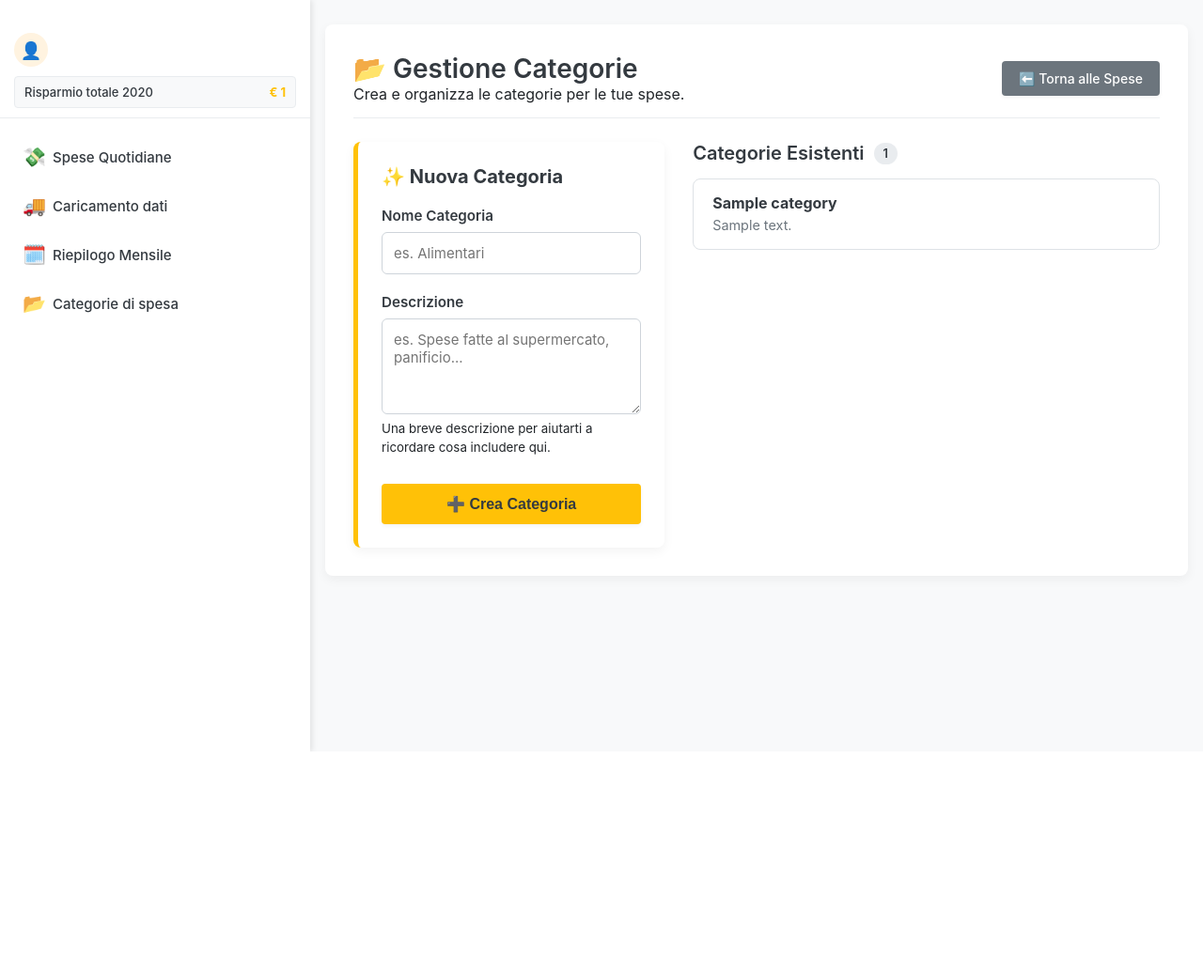
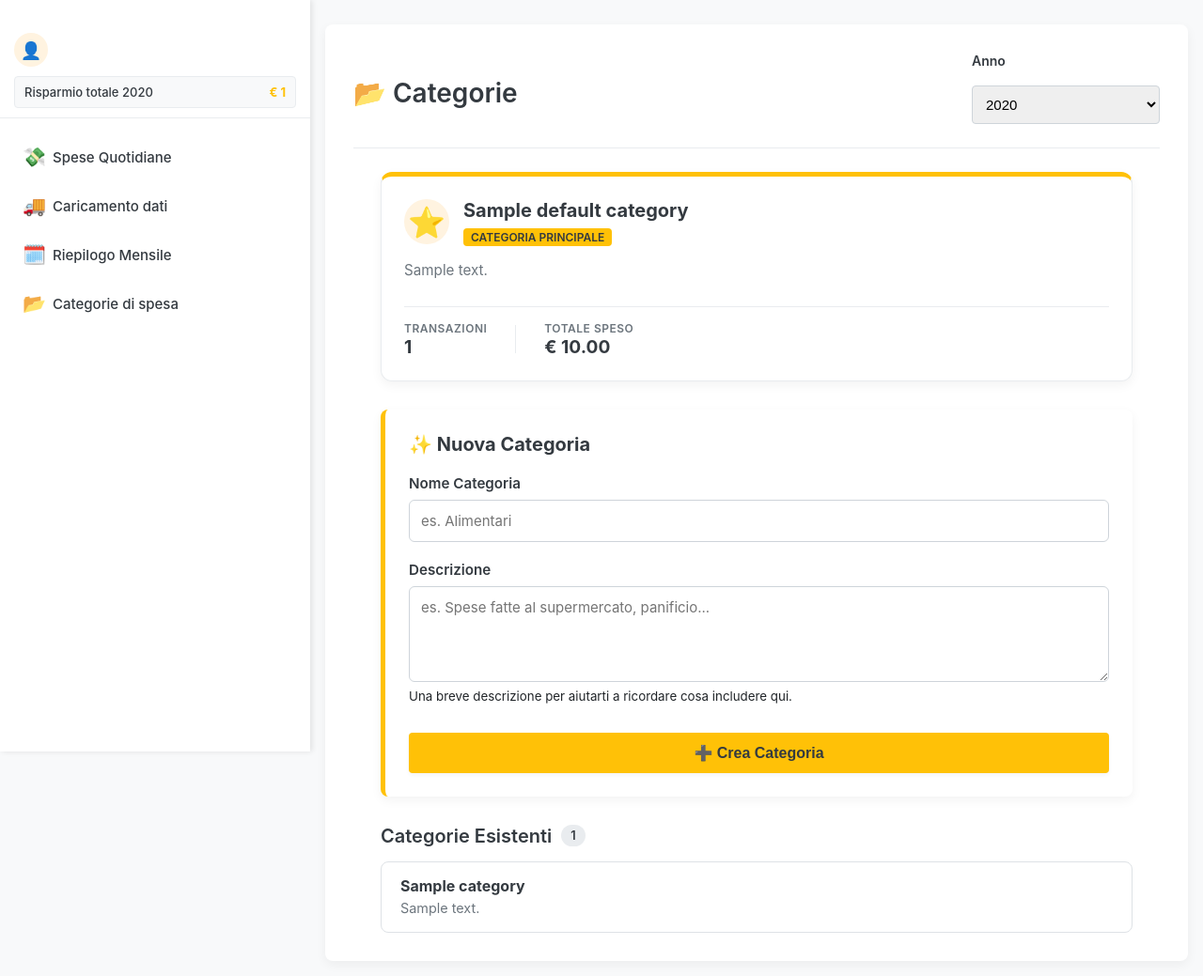
Before and after one commit to gdev93/expense-categorizer, a Django app: template templates/categories/categories.html in a window 1280 px wide. Shown: the whole page at 94% size. Before the commit the page ends 800 px from the top, so only its background shows below. Run offline with Django 5.2, Linux system fonts and the light colour scheme; the template is opened without the code that fills it: most values are stand-ins (such as "Sample title", 1, 10 or a date in 2020).

Commit message:
categories almost done, need refining

```diff
--- a/api/urls.py
+++ b/api/urls.py
@@ -18,7 +18,7 @@ from django.urls import path
 from django.views.generic import RedirectView
 
 from api.entry_point_views import login_form, authenticate_user, register_form, create_user
-from api.views.category_view import CategoryUpdateView
+from api.views.category_view import CategoryUpdateView, CategoryCreateView, CategoryListView
 from api.views.csv_upload_view import CsvUploadView, CsvUploadDelete, CsvProcessView, CsvProgressView, \
     CsvUploadCheckView
 from api.views.rule_view import RuleDefineView, RuleDeleteView
@@ -45,5 +45,7 @@ urlpatterns = [
     path('transactions/rules/', RuleDefineView.as_view(), name='define_rule'),
     path('transactions/category/', CategoryUpdateView.as_view(), name='update_category'),
     path('transactions/category/edit', EditTransactionCategory.as_view(), name='update_transaction_category'),
+    path('categories/create/', CategoryCreateView.as_view(), name='create_category'),
+    path('categories/', CategoryListView.as_view(), name='category_list'),
     path("", RedirectView.as_view(url="transactions/"), name="entry_point")
 ]
--- a/static/css/categories.css
+++ b/static/css/categories.css
@@ -129,6 +129,128 @@
     border: 1px dashed #ced4da;
 }
 
+.category-layout-stacked {
+    display: flex;
+    flex-direction: column;
+    gap: 30px;
+    max-width: 800px; /* Limit width for better readability on desktop */
+    margin: 0 auto; /* Center the column */
+}
+
+.category-form-section,
+.category-list-section {
+    width: 100%;
+    flex: none; /* Disable the flex-grow from previous css */
+}
+
+/* Highlight / Default Category Card Styling */
+.category-highlight-section {
+    max-width: 800px;
+    margin: 0 auto 30px auto;
+}
+
+.highlight-card {
+    background: #fff;
+    border: 1px solid #e9ecef;
+    border-radius: 12px;
+    padding: 24px;
+    box-shadow: 0 4px 12px rgba(0,0,0,0.05);
+    border-top: 5px solid var(--primary-color); /* Gold accent */
+    display: flex;
+    flex-direction: column;
+    gap: 16px;
+}
+
+.highlight-header {
+    display: flex;
+    align-items: flex-start;
+    gap: 15px;
+}
+
+.highlight-icon {
+    font-size: 2rem;
+    background: var(--nav-link-active-bg);
+    width: 48px;
+    height: 48px;
+    display: flex;
+    align-items: center;
+    justify-content: center;
+    border-radius: 50%;
+}
+
+.highlight-titles h4 {
+    margin: 0 0 5px 0;
+    font-size: 1.25rem;
+    color: var(--nav-text-color);
+    font-weight: 700;
+}
+
+.badge-tag {
+    background-color: var(--primary-color);
+    color: var(--nav-text-color);
+    font-size: 0.75rem;
+    padding: 2px 8px;
+    border-radius: 4px;
+    font-weight: 600;
+    text-transform: uppercase;
+}
+
+.highlight-description {
+    color: var(--secondary-color);
+    font-size: 0.95rem;
+    line-height: 1.5;
+    margin: 0;
+}
+
+/* Stats Section within the card */
+.highlight-stats {
+    margin-top: 10px;
+    padding-top: 15px;
+    border-top: 1px solid #e9ecef;
+    display: flex;
+    align-items: center;
+    justify-content: flex-start;
+    gap: 30px;
+}
+
+.stat-box {
+    display: flex;
+    flex-direction: column;
+}
+
+.stat-label {
+    font-size: 0.75rem;
+    text-transform: uppercase;
+    color: var(--secondary-color);
+    font-weight: 600;
+    letter-spacing: 0.5px;
+}
+
+.stat-value {
+    font-size: 1.2rem;
+    font-weight: 700;
+    color: var(--nav-text-color);
+}
+
+.stat-separator {
+    width: 1px;
+    height: 30px;
+    background-color: #e9ecef;
+}
+
+/* Mobile Adjustment for the card */
+@media (max-width: 600px) {
+    .highlight-stats {
+        flex-direction: column;
+        align-items: flex-start;
+        gap: 15px;
+    }
+
+    .stat-separator {
+        display: none;
+    }
+}
+
 /* Responsive adjustments */
 @media (max-width: 768px) {
     .category-layout {
--- a/templates/categories/categories.html
+++ b/templates/categories/categories.html
@@ -8,22 +8,46 @@
     <link rel="stylesheet" href="{% static 'css/list.css' %}">
     <link rel="stylesheet" href="{% static 'css/main.css' %}">
     <link rel="stylesheet" href="{% static 'css/categories.css' %}">
+    <link rel="stylesheet" href="{% static 'css/filters.css' %}">
 {% endblock %}
 
 {% block content %}
 <div class="container mt-2">
+    {% include "components/header-with-year-select.html" with icon="📂" title="Categorie" %}
 
-    <div class="header">
-        <div class="header-title-group">
-            <h1>📂 Gestione Categorie</h1>
-            <p class="text-muted">Crea e organizza le categorie per le tue spese.</p>
+    {% if default_category %}
+    <div class="category-highlight-section mb-4">
+        <div class="highlight-card">
+            <div class="highlight-header">
+                <div class="highlight-icon">⭐</div>
+                <div class="highlight-titles">
+                    <h4>{{ default_category.name }}</h4>
+                    <span class="badge-tag">Categoria Principale</span>
+                </div>
+            </div>
+
+            <div class="highlight-body">
+                <p class="highlight-description">
+                    {{ default_category.description|default:"Nessuna descrizione disponibile per questa categoria." }}
+                </p>
+            </div>
+
+            <div class="highlight-stats">
+                <div class="stat-box">
+                    <span class="stat-label">Transazioni</span>
+                    <span class="stat-value">{{ default_category.transaction_count|default:"0" }}</span>
+                </div>
+                <div class="stat-separator"></div>
+                <div class="stat-box">
+                    <span class="stat-label">Totale Speso</span>
+                    <span class="stat-value">€ {{ default_category.transaction_amount|floatformat:2|default:"0,00" }}</span>
+                </div>
+            </div>
         </div>
-        <a href="{% url 'transaction_list' %}" class="btn btn-secondary">
-            ⬅️ Torna alle Spese
-        </a>
     </div>
+    {% endif %}
 
-    <div class="category-layout">
+    <div class="category-layout-stacked">
 
         <div class="category-form-section">
             <div class="create-category-card">
@@ -31,7 +55,7 @@
                     <h3>✨ Nuova Categoria</h3>
                 </div>
 
-                <form method="post" class="category-form">
+                <form method="post" class="category-form" action="{% url 'create_category' %}">
                     {% csrf_token %}
 
                     <div class="form-group">
@@ -55,7 +79,10 @@
         </div>
 
         <div class="category-list-section">
-            <h2 class="section-title">Categorie Esistenti <span class="badge-count">{{ categories.count }}</span></h2>
+            <h2 class="section-title">
+                Categorie Esistenti
+                <span class="badge-count">{{ categories.count }}</span>
+            </h2>
 
             {% if categories %}
             <div class="data-list">
@@ -64,14 +91,14 @@
                         <div class="category-info">
                             <span class="category-name">{{ category.name }}</span>
                             {% if category.description %}
-                                <p class="category-description">{{ category.description }}</p>
+                                <p class="category-description">{{ category.description|truncatechars:100 }}</p>
                             {% else %}
                                 <p class="category-description text-muted"><em>Nessuna descrizione</em></p>
                             {% endif %}
                         </div>
 
                         <div class="category-actions">
-                             </div>
+                            </div>
                     </div>
                 {% endfor %}
             </div>
--- a/templates/main/index.html
+++ b/templates/main/index.html
@@ -60,7 +60,7 @@
                     </a>
                 </li>
                 <li class="nav-item">
-                    <a href="{% url 'monthly_summary' %}" class="nav-link">
+                    <a href="{% url 'category_list' %}" class="nav-link">
                         <span class="nav-icon">📂</span>
                         <span class="nav-text">Categorie di spesa</span>
                     </a>
```
Also changed, not shown: api/views/category_view.py (+57 -4 lines).
